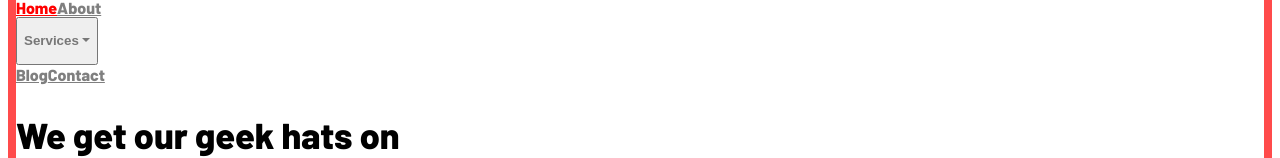
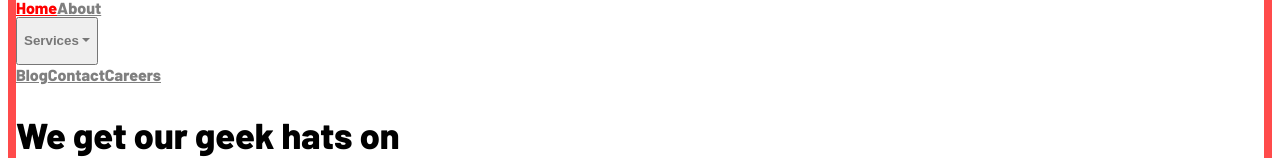
Before and after one commit to zysk/zysk-next, a Next.js app: page / in a window 1280 px wide. Shown: the part 225-383 px from the top of the page. Built offline with nearby package versions, Linux system fonts and the light colour scheme.

Commit message:
fix: added careers navigation link in header

```diff
--- a/components/common/data.js
+++ b/components/common/data.js
@@ -47,4 +47,9 @@ export const links = [
     name: "Contact",
     url: "/contact",
   },
+  {
+    id: 11,
+    name: "Careers",
+    url: "https://zysktechnologies.keka.com/careers",
+  },
 ];
```
Also changed, not shown: 1 other file (tests, documents, lock files or other folders).
